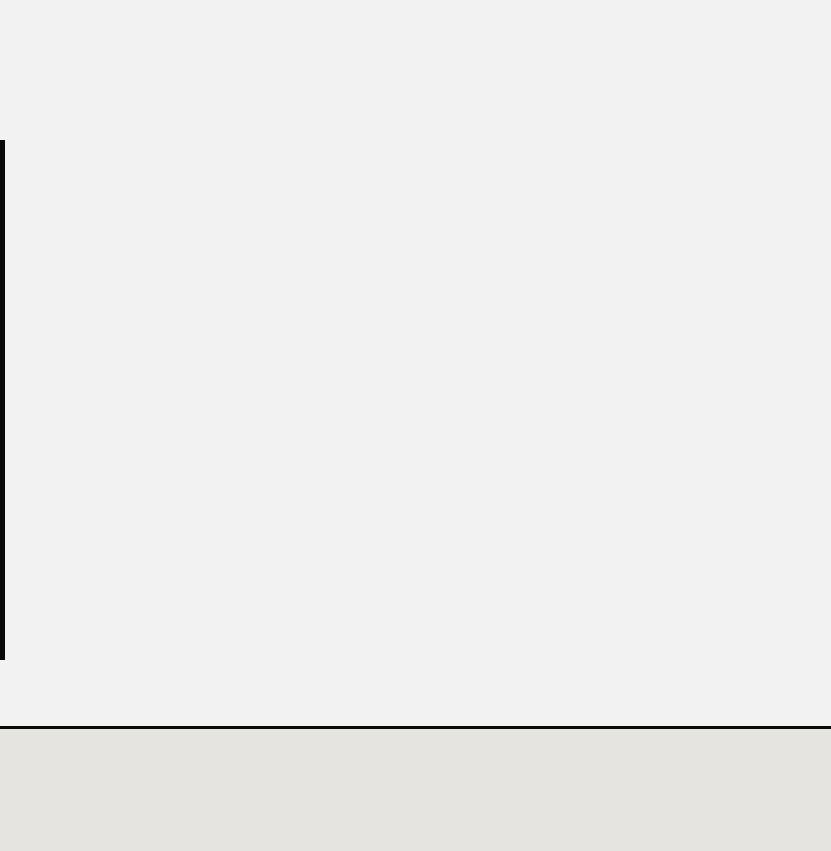
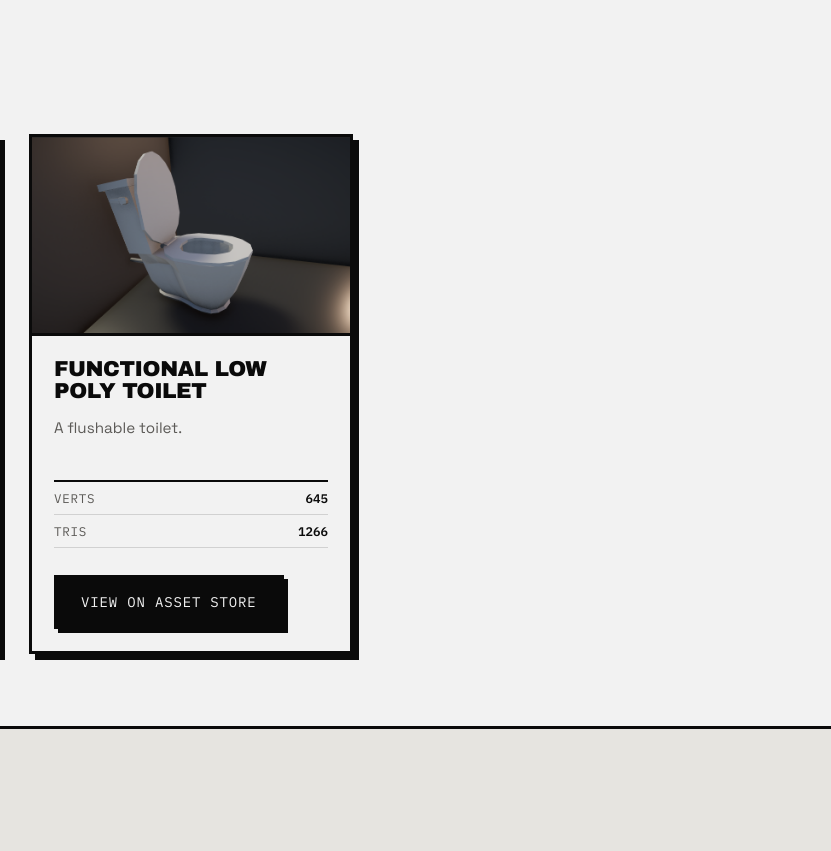
Before and after one commit to hexsauce/EZPZ_Games_Asset_Publishing, a plain HTML site: page index.html in a window 1280 px wide. Shown: the part 540-1391 px from the top of the page, 449-1280 px from the left. Drawn offline with Linux system fonts and the light colour scheme.

Commit message:
Add toilet entry

```diff
--- a/index.html
+++ b/index.html
@@ -1,14 +1,17 @@
 <!DOCTYPE html>
 <html lang="en">
+
 <head>
   <meta charset="utf-8">
   <meta name="viewport" content="width=device-width, initial-scale=1">
   <title>EZPZ Games — Unity assets that drop straight in</title>
-<meta name="description" content="Game-ready Unity assets from EZPZ Games. Clean topology, sane naming, prefabs that work the moment you drag them into a scene.">
+  <meta name="description"
+    content="Game-ready Unity assets from EZPZ Games. Clean topology, sane naming, prefabs that work the moment you drag them into a scene.">
   <link rel="icon" href="logo.png">
 
   <meta property="og:title" content="EzPz Games — Unity assets that drop straight in">
-<meta property="og:description" content="Game-ready Unity assets. Clean topology, sane naming, prefabs that work the moment you drag them into a scene.">
+  <meta property="og:description"
+    content="Game-ready Unity assets. Clean topology, sane naming, prefabs that work the moment you drag them into a scene.">
   <meta property="og:type" content="website">
   <meta property="og:url" content="https://ezpzgamestudio.com/">
   <meta property="og:image" content="https://ezpzgamestudio.com/logo.png">
@@ -16,7 +19,9 @@
 
   <link rel="preconnect" href="https://fonts.googleapis.com">
   <link rel="preconnect" href="https://fonts.gstatic.com" crossorigin>
-<link href="https://fonts.googleapis.com/css2?family=Archivo+Black&family=IBM+Plex+Mono:wght@400;600&family=Space+Grotesk:wght@400;500;700&display=swap" rel="stylesheet">
+  <link
+    href="https://fonts.googleapis.com/css2?family=Archivo+Black&family=IBM+Plex+Mono:wght@400;600&family=Space+Grotesk:wght@400;500;700&display=swap"
+    rel="stylesheet">
   <link rel="stylesheet" href="styles.css">
 
   <script type="application/ld+json">
@@ -30,6 +35,7 @@
 }
 </script>
 </head>
+
 <body>
 
   <header class="masthead">
@@ -50,7 +56,8 @@
       <img class="hero-mark" src="logo.png" alt="EZPZ Games logo">
       <div>
         <h1>Assets that drop straight in</h1>
-      <p>Art built for real projects. Clean topology, predictable naming, prefabs that behave the moment you drag them into a scene.</p>
+        <p>Art built for real projects. Clean topology, predictable naming, prefabs that behave the moment you drag them
+          into a scene.</p>
         <a class="btn btn-light" href="#assets">See the assets</a>
       </div>
     </div>
@@ -69,8 +76,33 @@
             <h3>A VERY SIMPLE HOUSE</h3>
             <p>A stylized house built with functioning interior and see-through windows.</p>
             <dl class="spec">
-            <div><dt>Verts</dt><dd>776</dd></div>
-            <div><dt>Tris</dt><dd>1412</dd></div>
+              <div>
+                <dt>Verts</dt>
+                <dd>776</dd>
+              </div>
+              <div>
+                <dt>Tris</dt>
+                <dd>1412</dd>
+              </div>
+            </dl>
+            <a class="btn" href="#">View on Asset Store</a>
+          </div>
+        </article>
+
+        <article class="asset">
+          <img class="asset-shot" src="assets/toilet.png" alt="Screenshot of the modular house asset in a Unity scene">
+          <div class="asset-body">
+            <h3>FUNCTIONAL LOW POLY TOILET</h3>
+            <p>A flushable toilet.</p>
+            <dl class="spec">
+              <div>
+                <dt>Verts</dt>
+                <dd>645</dd>
+              </div>
+              <div>
+                <dt>Tris</dt>
+                <dd>1266</dd>
+              </div>
             </dl>
             <a class="btn" href="#">View on Asset Store</a>
           </div>
@@ -85,7 +117,8 @@
       <h2>About</h2>
       <div class="prose">
         <p class="lede">EZPZ Games is a one-person studio run by me, Bryan.</p>
-      <p>Every asset here has been tested in a real scene: this means correct scale, sensible pivots, no mystery materials, nothing that forces you to open Blender before you can use it.</p>
+        <p>Every asset here has been tested in a real scene: this means correct scale, sensible pivots, no mystery
+          materials, nothing that forces you to open Blender before you can use it.</p>
         <p>If needing any assistance, write to me directly. I'll be here to support you.</p>
       </div>
     </div>
@@ -105,4 +138,5 @@
   </footer>
 
 </body>
+
 </html>
```
Also changed, not shown: assets/toilet.png (added). Lines whose indentation alone changed are shown as unchanged.
